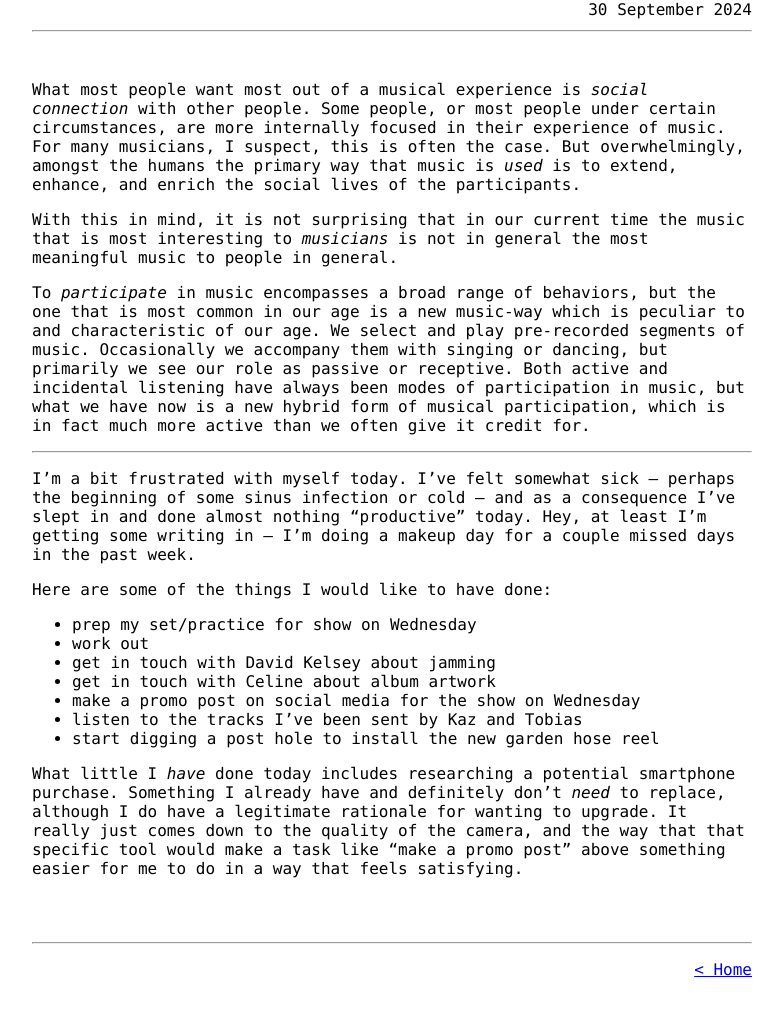
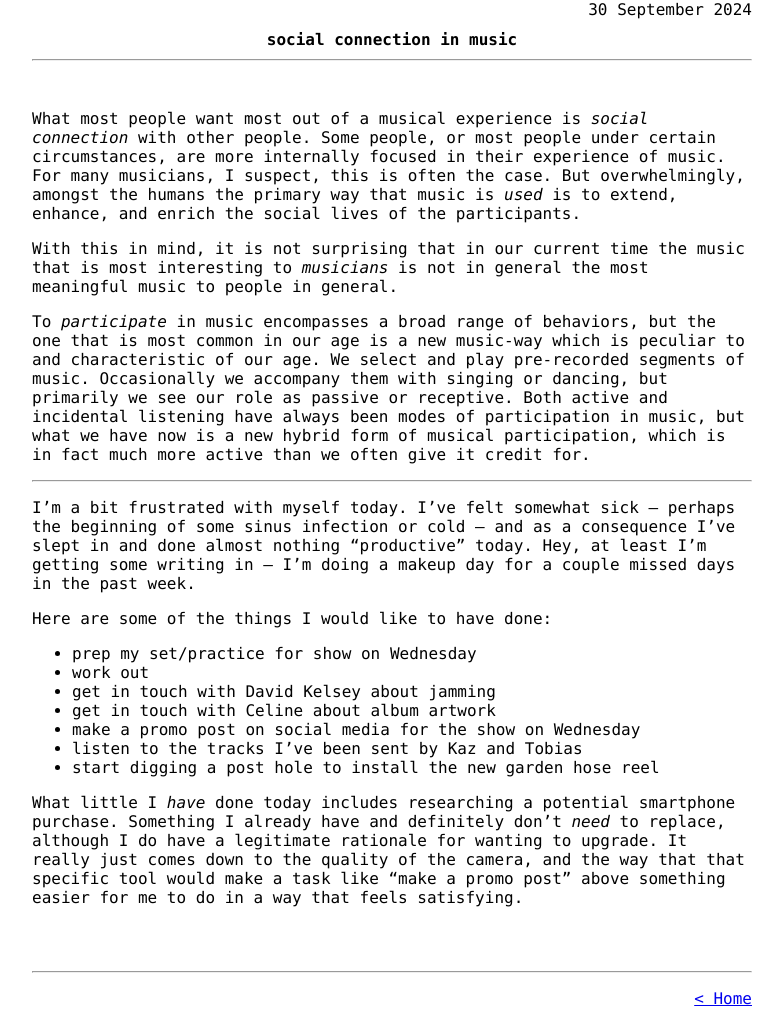
Before and after one commit to popempire/hjhw, a Jekyll site: the page built from _posts/2024-09-30-.md, in a window 1280 px wide. Shown: the whole page, without its empty margins (248-1031 px from the left). Built offline with Jekyll 4.4.1, drawn with Linux system fonts in a browser that asks for light colours; before the commit the page ends 995 px from its top, so only the background shows below that.

Commit message:
update file names

```diff
--- a/_posts/2024-09-30-.md
+++ b/_posts/2024-09-30-.md
@@ -1,6 +1,6 @@
 ---
 layout: post
-title:
+title: social connection in music
 ---
 
 What most people want most out of a musical experience is *social connection*
```
Also changed, not shown: _posts/2025-01-03-social-anxiety.md (renamed from _posts/2025-01-03-.md).
